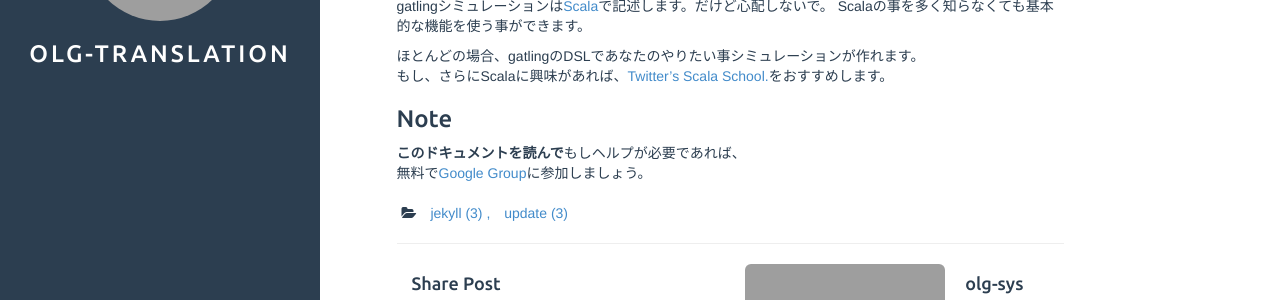
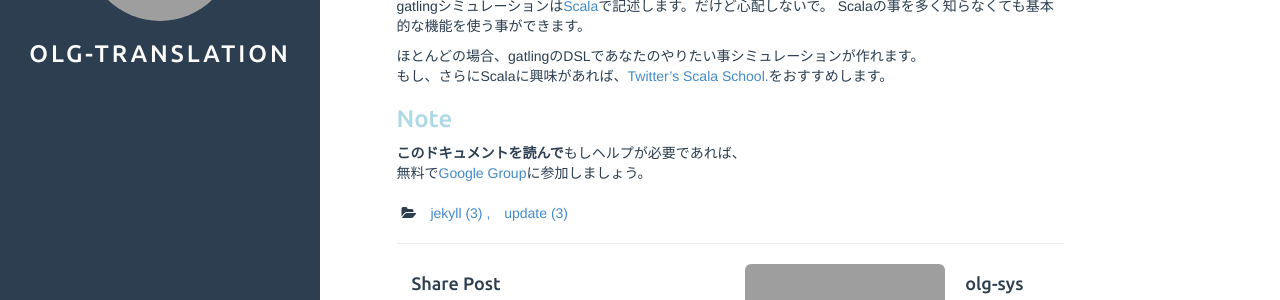
Before and after one commit to yaku-zen/yaku-zen.github.io, a Jekyll site: the page built from _posts/2016-11-18-gatling-quickstart.md, in a window 1280 px wide and 900 px high, scrolled down 761 px. Shown: the part 257-557 px from the top of the window. Built offline with Jekyll 4.4.1, drawn with Linux system fonts in a browser that asks for light colours; grey boxes are pictures that could not be loaded.

Commit message:
change : フォント色を青色に設定

```diff
--- a/_posts/2016-11-18-gatling-quickstart.md
+++ b/_posts/2016-11-18-gatling-quickstart.md
@@ -52,6 +52,7 @@ Scalaの事を多く知らなくても基本的な機能を使う事ができま
 ほとんどの場合、gatlingのDSLであなたのやりたい事シミュレーションが作れます。
 もし、さらにScalaに興味があれば、[Twitter’s Scala School.](http://twitter.github.io/scala_school)をおすすめします。
 
-### Note
+### <span style="color: #ADD8E6; ">Note</span>
+
 **このドキュメントを読んで**もしヘルプが必要であれば、
 無料で[Google Group](https://groups.google.com/forum/#!forum/gatling)に参加しましょう。
```
